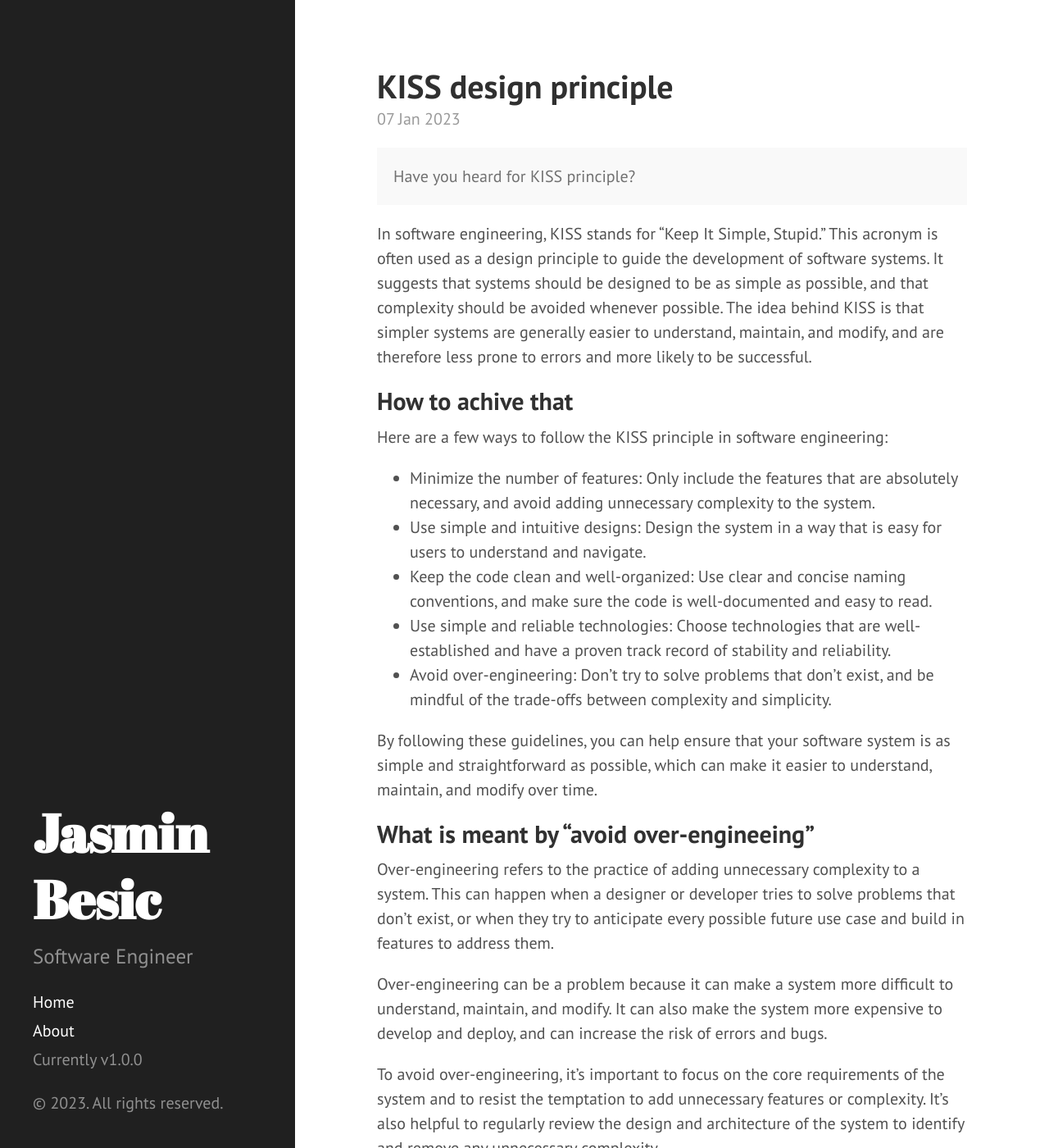
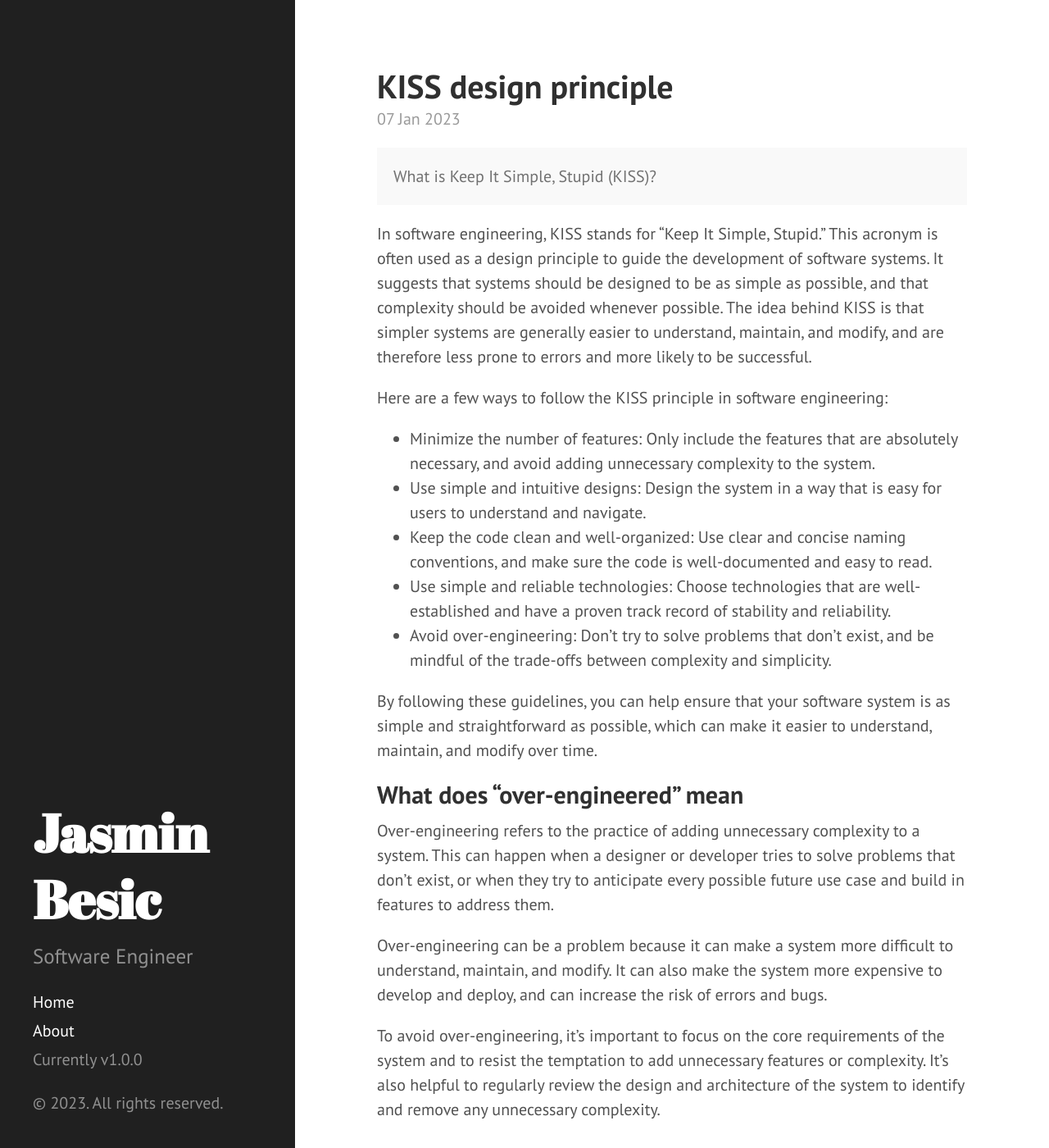
Before and after one commit to jBesic/jBesic.github.io, a Jekyll site: the page built from _posts/2023-01-07-kiss-design-principle.md, in a window 1280 px wide and 1400 px high. Shown: the whole window at 82% size. Built offline with Jekyll 4.4.1, drawn with Linux system fonts in a browser that asks for light colours; Markdown is read by kramdown in place of the engine named in the settings; some of the changed text lies outside the part shown.

Commit message:
Update 2023-01-07-kiss-design-principle.md

```diff
--- a/_posts/2023-01-07-kiss-design-principle.md
+++ b/_posts/2023-01-07-kiss-design-principle.md
@@ -5,12 +5,10 @@ title: KISS design principle
 
 
 <div class="message">
-  Have you heard for KISS principle?
+  What is Keep It Simple, Stupid (KISS)?
 </div>
 
 In software engineering, KISS stands for "Keep It Simple, Stupid." This acronym is often used as a design principle to guide the development of software systems. It suggests that systems should be designed to be as simple as possible, and that complexity should be avoided whenever possible. The idea behind KISS is that simpler systems are generally easier to understand, maintain, and modify, and are therefore less prone to errors and more likely to be successful.
-
-## How to achive that
 
 Here are a few ways to follow the KISS principle in software engineering:
 
@@ -22,14 +20,10 @@ Here are a few ways to follow the KISS principle in software engineering:
 
 By following these guidelines, you can help ensure that your software system is as simple and straightforward as possible, which can make it easier to understand, maintain, and modify over time.
 
-## What is meant by "avoid over-engineeing"
+## What does "over-engineered" mean
 
 Over-engineering refers to the practice of adding unnecessary complexity to a system. This can happen when a designer or developer tries to solve problems that don't exist, or when they try to anticipate every possible future use case and build in features to address them.
 
 Over-engineering can be a problem because it can make a system more difficult to understand, maintain, and modify. It can also make the system more expensive to develop and deploy, and can increase the risk of errors and bugs.
 
 To avoid over-engineering, it's important to focus on the core requirements of the system and to resist the temptation to add unnecessary features or complexity. It's also helpful to regularly review the design and architecture of the system to identify and remove any unnecessary complexity.
-
----
-
-I hope you are finding this article useful. 👋
```
